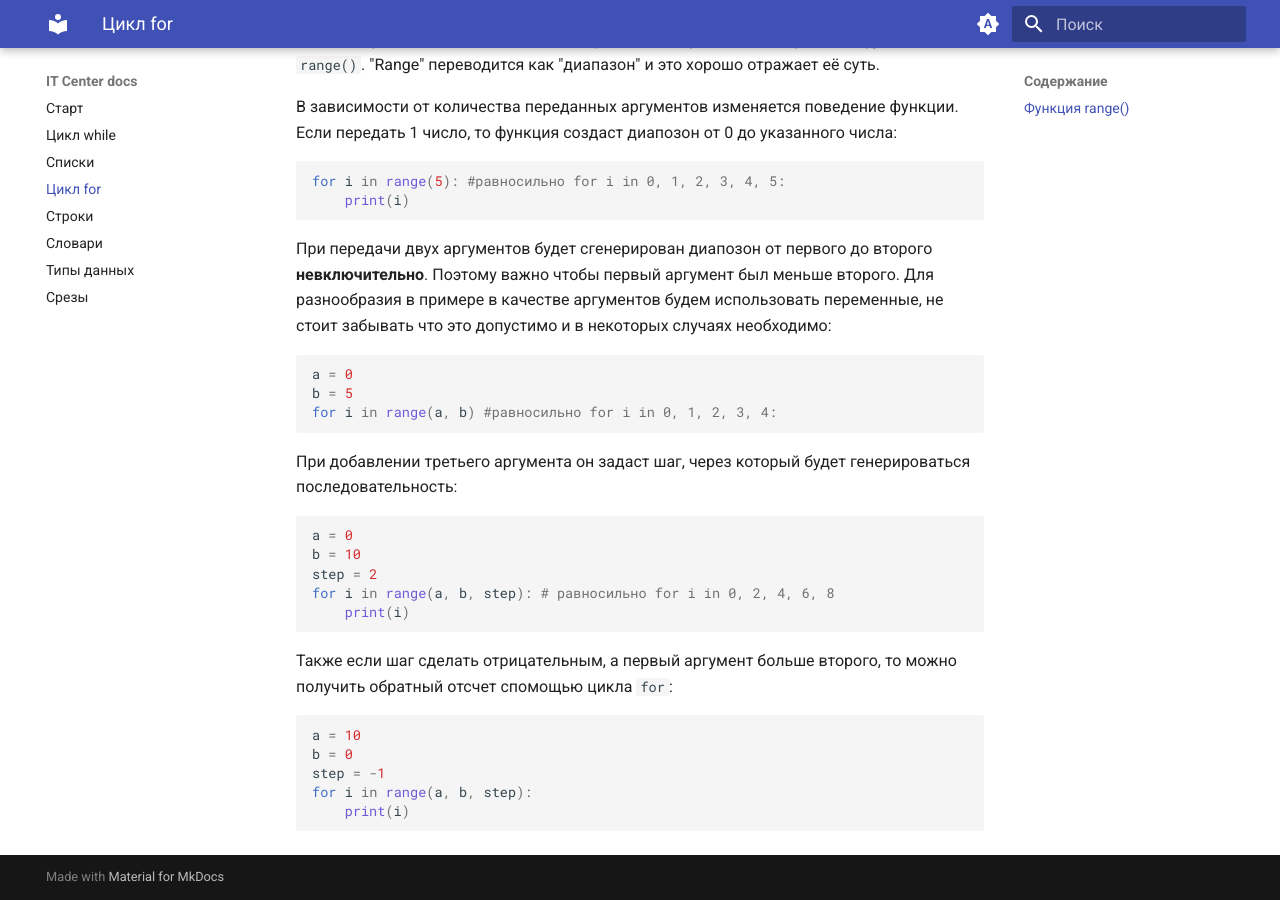
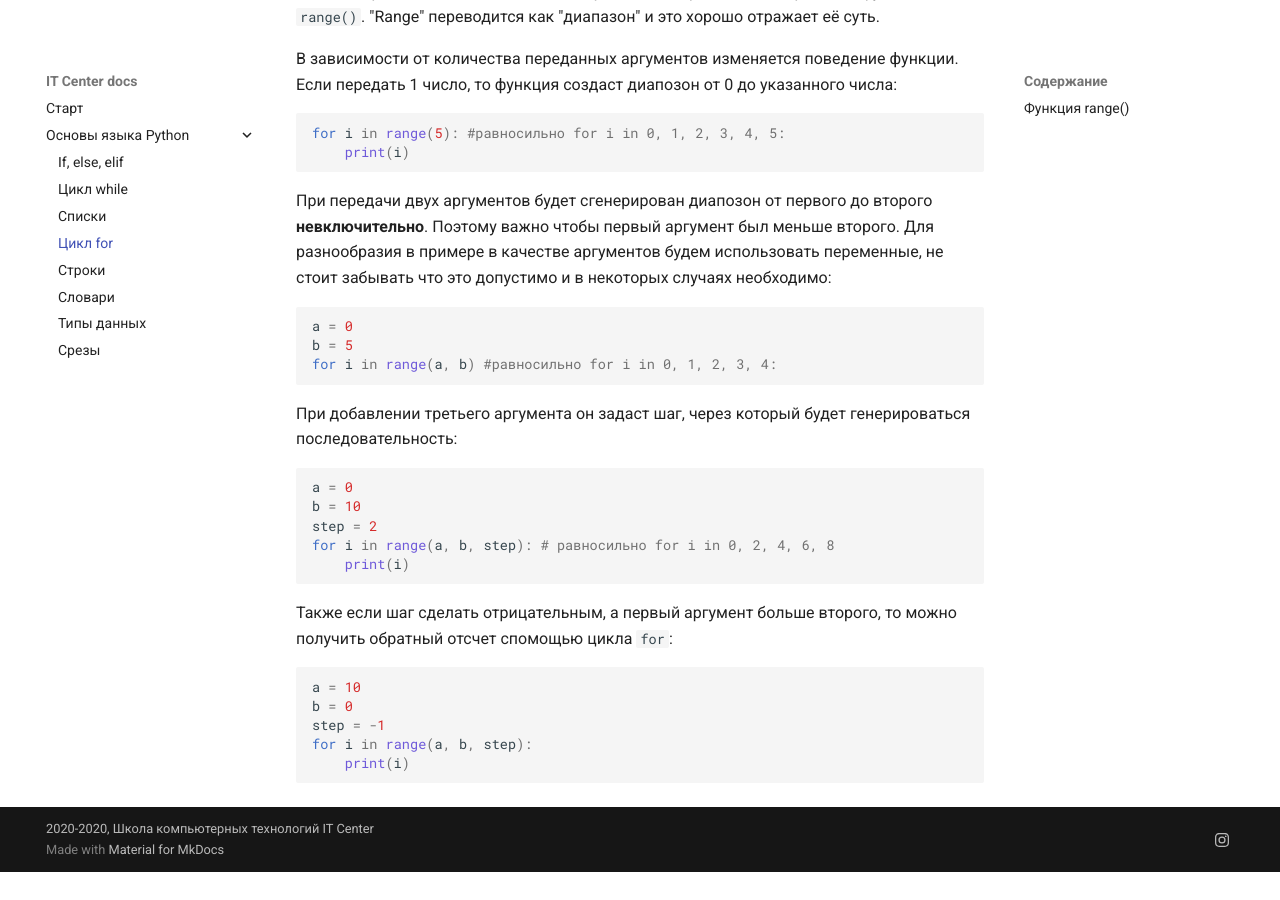
Before and after one commit to Avacuum/python-course, an MkDocs documentation site: the page built from docs/lesson5-for.md, in a window 1280 px wide and 900 px high, scrolled down 1701 px. Built offline with MkDocs 1.6.1 and Material for MkDocs 9.7.7, drawn with Linux system fonts in a browser that asks for light colours; after the commit the page ends 2573 px from its top, so only the background shows below that.

```diff
--- a/mkdocs.yml
+++ b/mkdocs.yml
@@ -1,20 +1,26 @@
 site_name: IT Center docs
 site_url: https://example.com/
+site_description: Справочник по Python
+site_author: Асет Дюсенов
+copyright: 2020-2020, Школа компьютерных технологий IT Center
 nav:
     - Старт: index.md
-    - Цикл while: while-python.md
-    - Списки: lesson4-lists.md
-    - Цикл for: lesson5-for.md
-    - Строки: lesson6-strings.md
-    - Словари: dict.md
-    - Типы данных: datatypes-intro.md
-    - Срезы: lesson6-slices.md
+    - Основы языка Python:
+      - If, else, elif: if.md
+      - Цикл while: while-python.md
+      - Списки: lesson4-lists.md
+      - Цикл for: lesson5-for.md
+      - Строки: lesson6-strings.md
+      - Словари: dict.md
+      - Типы данных: datatypes-intro.md
+      - Срезы: lesson6-slices.md
 
 markdown_extensions:
     - smarty
 
 theme:
   name: material
+  custom_dir: overrides
   language: ru
   palette:
 
@@ -46,3 +52,12 @@ markdown_extensions:
   - pymdownx.inlinehilite
   - pymdownx.snippets
   - pymdownx.superfences
+
+extra:
+  analytics:
+    provider: google
+    property: G-GPHQZETNLC
+  social:
+      - icon: fontawesome/brands/instagram
+        link: 'https://www.instagram.com/it_center_krg/'
+        name: IT Center on instagram
--- /dev/null
+++ b/overrides/partials/header.html
@@ -0,0 +1,17 @@
+<!-- Yandex.Metrika counter -->
+<script type="text/javascript" >
+    (function(m,e,t,r,i,k,a){m[i]=m[i]||function(){(m[i].a=m[i].a||[]).push(arguments)};
+    m[i].l=1*new Date();
+    for (var j = 0; j < document.scripts.length; j++) {if (document.scripts[j].src === r) { return; }}
+    k=e.createElement(t),a=e.getElementsByTagName(t)[0],k.async=1,k.src=r,a.parentNode.insertBefore(k,a)})
+    (window, document, "script", "https://mc.yandex.ru/metrika/tag.js", "ym");
+
+    ym(90716112, "init", {
+         clickmap:true,
+         trackLinks:true,
+         accurateTrackBounce:true,
+         webvisor:true
+    });
+ </script>
+ <noscript><div><img src="https://mc.yandex.ru/watch/90716112" style="position:absolute; left:-9999px;" alt="" /></div></noscript>
+ <!-- /Yandex.Metrika counter -->
```
Also changed, not shown: docs/if.md (added, +2 -0 lines), overrides/partials/analytics.html (added).
